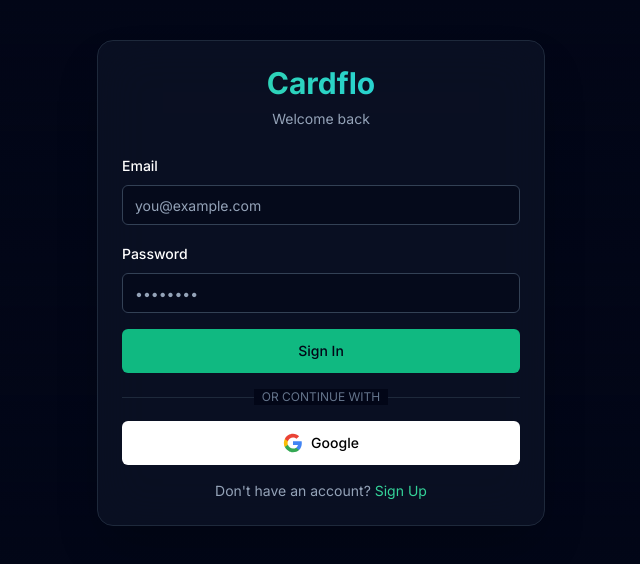
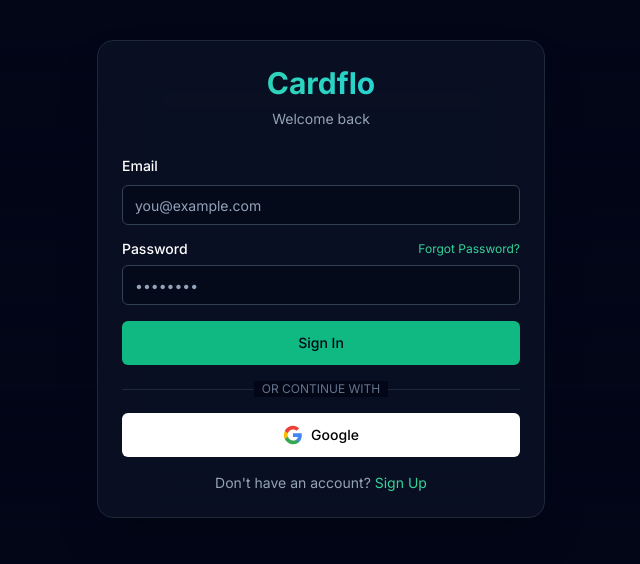
Before and after one commit to madhusudan-gs/cardflo, a Next.js app: page / in a window 1280 px wide. Shown: the top 564 px of the page, without its empty margins (319-959 px from the left). Built offline with nearby package versions, Linux system fonts and the light colour scheme; no server answers.

Commit message:
Fix: Remove email confirmation for users and add forgot password

```diff
--- a/components/auth-screen.tsx
+++ b/components/auth-screen.tsx
@@ -33,17 +33,20 @@
         }
     }
 
-    const handleResend = async () => {
+    const handleForgotPassword = async () => {
+        if (!email) {
+            setError("Please enter your email address first.")
+            return
+        }
         setIsLoading(true)
         setError(null)
         setMessage(null)
         try {
-            const { error } = await supabase.auth.resend({
-                type: 'signup',
-                email: email,
+            const { error } = await supabase.auth.resetPasswordForEmail(email, {
+                redirectTo: `${window.location.origin}/reset-password`,
             })
             if (error) throw error
-            setMessage("New confirmation link sent! Please check your inbox.")
+            setMessage("Password reset link sent! Check your inbox.")
         } catch (err: any) {
             setError(err.message)
         } finally {
@@ -65,24 +68,19 @@
                 })
                 if (error) throw error
 
-                if (data.user && data.session === null) {
+                if (data.session) {
+                    onAuthSuccess()
+                } else if (data.user) {
+                    // This happens if "Confirm Email" is still ON in Supabase
                     setMessage("Check your email for a confirmation link!")
-                } else if (data.session) {
-                    onAuthSuccess()
                 }
             } else {
-                const { error } = await supabase.auth.signInWithPassword({
+                const { error, data } = await supabase.auth.signInWithPassword({
                     email,
                     password,
                 })
-                if (error) {
-                    if (error.message.includes("Email not confirmed")) {
-                        setError("Email not confirmed") // Explicitly set for specific UI handling
-                        return
-                    }
-                    throw error
-                }
-                onAuthSuccess()
+                if (error) throw error
+                if (data.session) onAuthSuccess()
             }
         } catch (err: any) {
             setError(err.message)
@@ -116,7 +114,18 @@
                 </div>
 
                 <div className="space-y-2">
-                    <Label htmlFor="password">Password</Label>
+                    <div className="flex items-center justify-between">
+                        <Label htmlFor="password">Password</Label>
+                        {!isSignUp && (
+                            <button
+                                type="button"
+                                onClick={handleForgotPassword}
+                                className="text-xs text-emerald-400 hover:underline"
+                            >
+                                Forgot Password?
+                            </button>
+                        )}
+                    </div>
                     <Input
                         id="password"
                         type="password"
@@ -134,18 +143,8 @@
                 )}
 
                 {error && (
-                    <div className="text-red-400 text-sm bg-red-400/10 p-3 rounded border border-red-400/20 flex flex-col gap-2">
-                        <p>{error === "Email not confirmed" ? "Please confirm your email address before signing in." : error}</p>
-                        {error === "Email not confirmed" && (
-                            <button
-                                type="button"
-                                onClick={handleResend}
-                                className="text-emerald-400 hover:underline text-left font-medium"
-                                disabled={isLoading}
-                            >
-                                Resend confirmation link?
-                            </button>
-                        )}
+                    <div className="text-red-400 text-sm bg-red-400/10 p-3 rounded border border-red-400/20">
+                        {error}
                     </div>
                 )}
 
```
